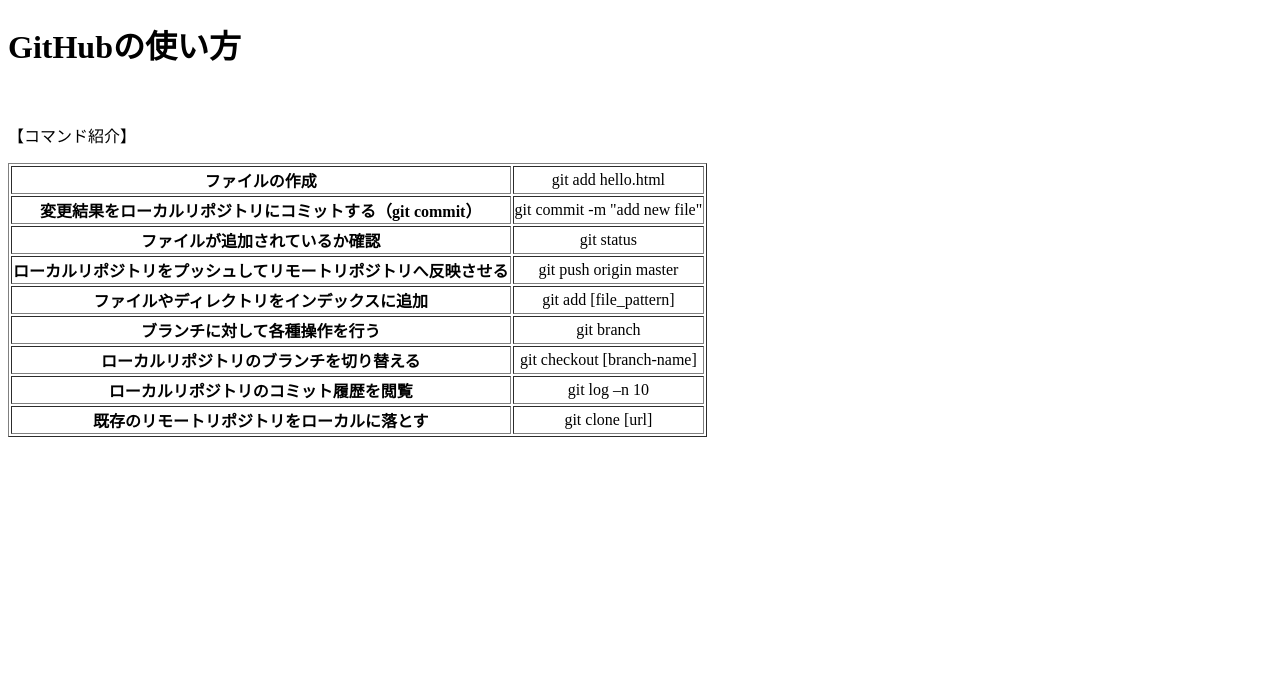
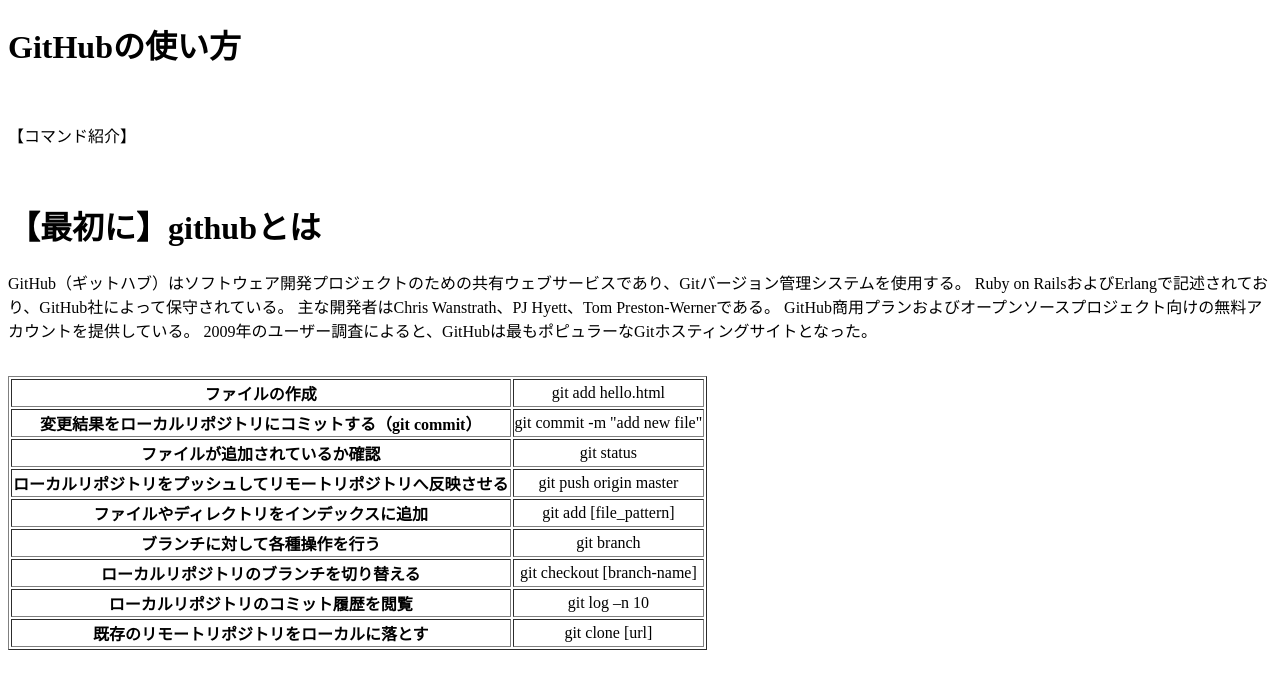
Before and after one commit to TRSkeyzzy/TRSkeyzzy.github.io, a plain HTML site: page index.html in a window 1280 px wide. Drawn offline with Linux system fonts and the light colour scheme.

Commit message:
git アップロード

```diff
--- a/index.html
+++ b/index.html
@@ -13,7 +13,10 @@
 </head>
 <body>
     <h1>GitHubの使い方</h1><br>
-    <p>【コマンド紹介】</p>
+    <p>【コマンド紹介】</p><br>
+    <h1>【最初に】githubとは</h1>
+    <p>GitHub（ギットハブ）はソフトウェア開発プロジェクトのための共有ウェブサービスであり、Gitバージョン管理システムを使用する。 Ruby on RailsおよびErlangで記述されており、GitHub社によって保守されている。 主な開発者はChris Wanstrath、PJ Hyett、Tom Preston-Wernerである。 GitHub商用プランおよびオープンソースプロジェクト向けの無料アカウントを提供している。 2009年のユーザー調査によると、GitHubは最もポピュラーなGitホスティングサイトとなった。</p>
+    <br>
     <div id="first">
         <table border="1">
             <tr><th>ファイルの作成</th>
```
